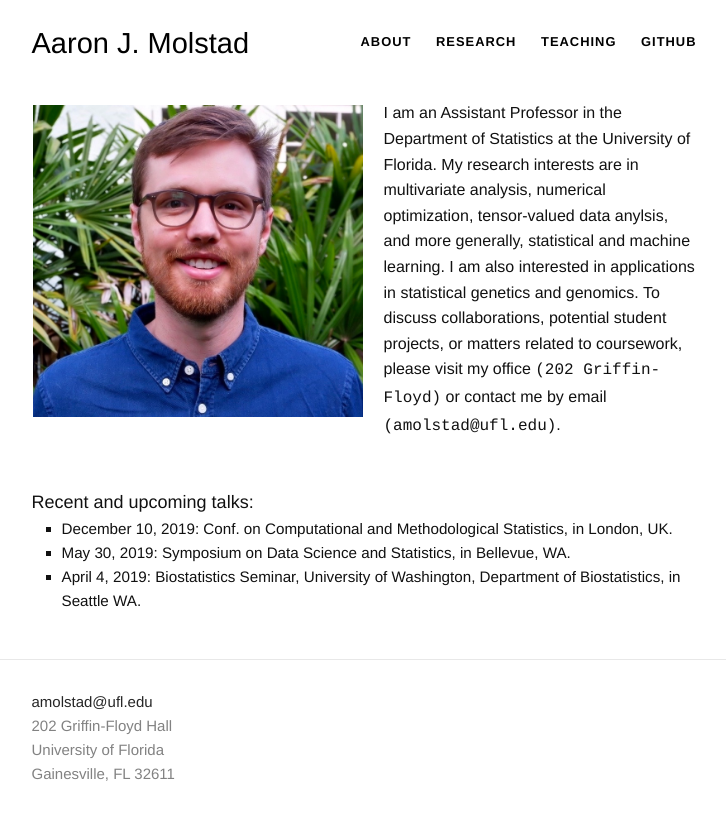
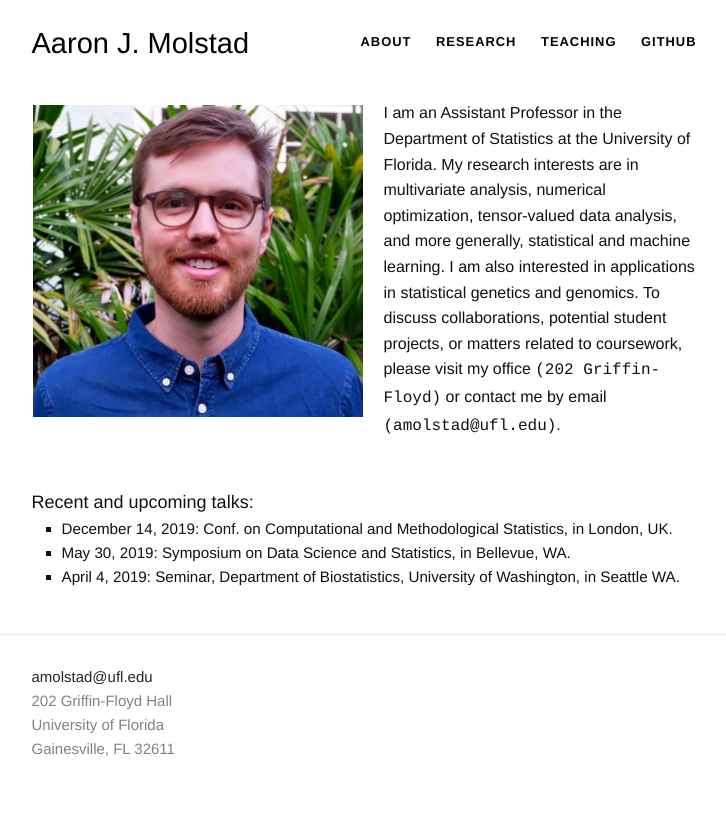
Before and after one commit to ajmolstad/ajmolstad.github.io, a Jekyll site: the page built from index.html, in a window 1280 px wide. Shown: the top 820 px of the page, without its empty margins (276-1002 px from the left). Built offline with Jekyll 4.4.1, drawn with Linux system fonts in a browser that asks for light colours.

Commit message:
fix page

```diff
--- a/index.html
+++ b/index.html
@@ -21,7 +21,7 @@ layout: default
 <dd></dd>
 </dl>
 <font size="3">
-	I am an Assistant Professor in the Department of Statistics at the University of Florida. My research interests are in multivariate analysis, numerical optimization, tensor-valued data anylsis, and more generally, statistical and machine learning. I am also interested in applications in statistical genetics and genomics. To discuss collaborations, potential student projects, or matters related to coursework, please visit my office <font style="font-family:courier"> (202 Griffin-Floyd)</font> or contact me by email <font style="font-family:courier"> (amolstad@ufl.edu)</font>.
+	I am an Assistant Professor in the Department of Statistics at the University of Florida. My research interests are in multivariate analysis, numerical optimization, tensor-valued data analysis, and more generally, statistical and machine learning. I am also interested in applications in statistical genetics and genomics. To discuss collaborations, potential student projects, or matters related to coursework, please visit my office <font style="font-family:courier"> (202 Griffin-Floyd)</font> or contact me by email <font style="font-family:courier"> (amolstad@ufl.edu)</font>.
 	</font>
 <!-- <p style="font-family:courier;font-size:130%;">
 Assistant Professor  <br>
@@ -44,9 +44,9 @@ University of Florida <br>
 <br>
 <font size="4">Recent and upcoming talks: </font>
 <ul style="list-style-type:square;">
-<li> December 10, 2019: Conf. on Computational and Methodological Statistics, in London, UK. </li>
+<li> December 14, 2019: Conf. on Computational and Methodological Statistics, in London, UK. </li>
 <li> May 30, 2019: Symposium on Data Science and Statistics, in Bellevue, WA.  </li>
-<li> April 4, 2019: Biostatistics Seminar, University of Washington, Department of Biostatistics, in Seattle WA. </li>
+<li> April 4, 2019: Seminar, Department of Biostatistics, University of Washington, in Seattle WA. </li>
 </ul>
 
 </div>
```
